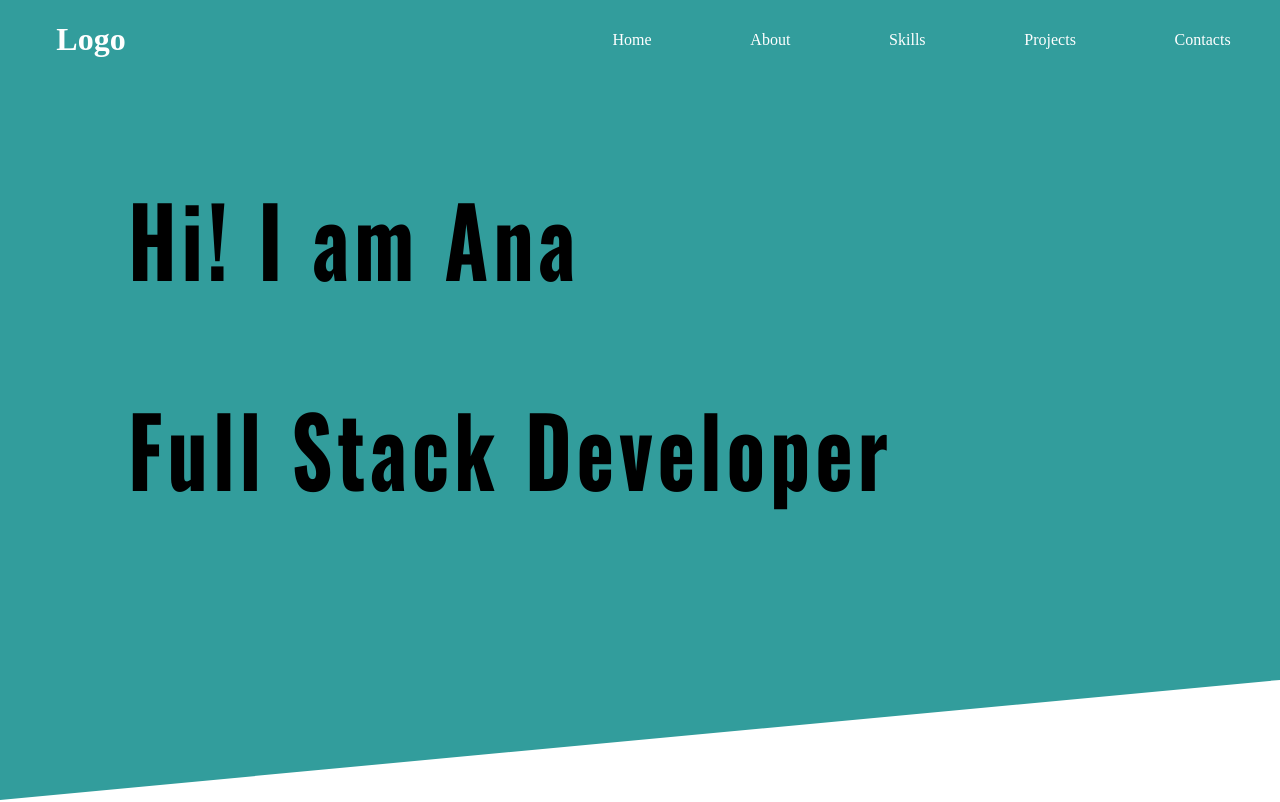
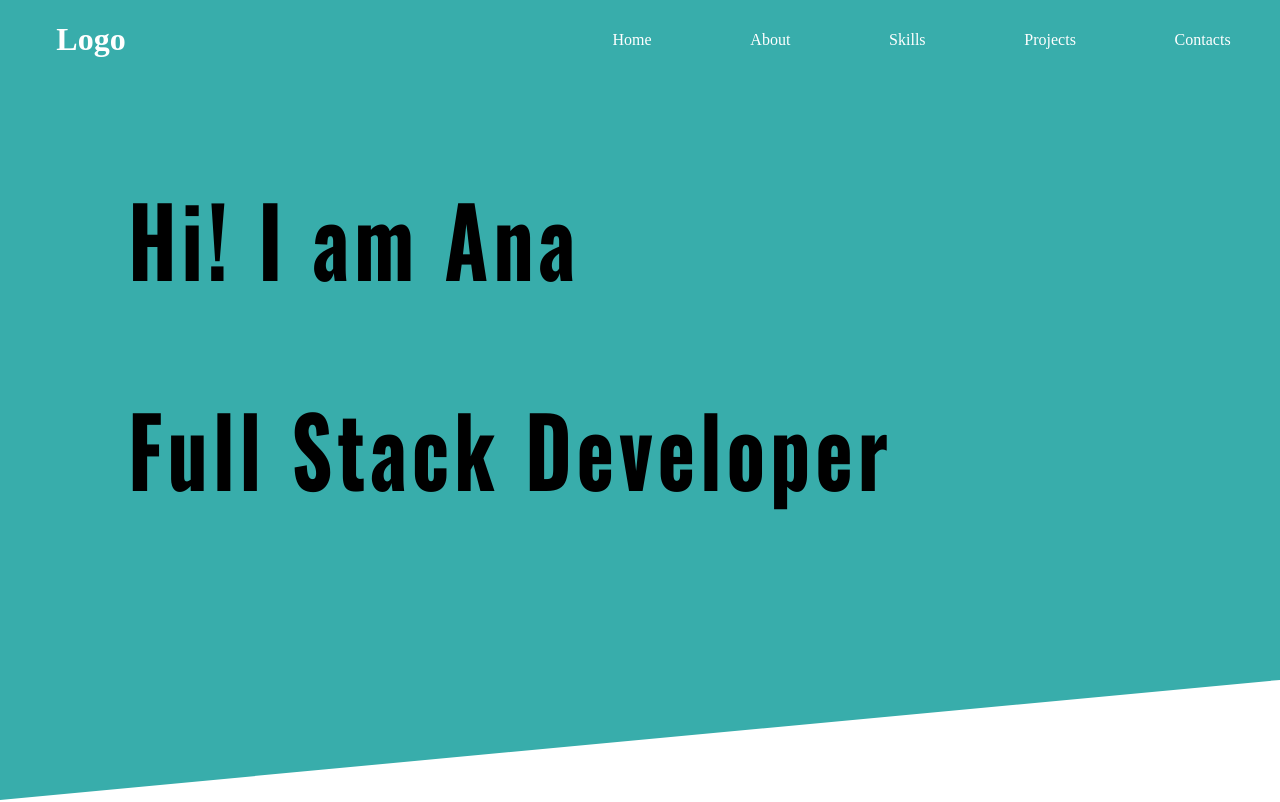
Before and after one commit to anamecia/potfolio, a React (Create React App) app: page / in a window 1280 px wide. Shown: the top 802 px of the page. Built offline with nearby package versions, Linux system fonts and the light colour scheme.

Commit message:
change the background color of the home section and navbar

```diff
--- a/src/styles/Home.css
+++ b/src/styles/Home.css
@@ -3,7 +3,7 @@
     flex-direction: column;
     align-items: flex-end;
     min-height: 90vh;
-    background-color: #329D9C;
+    background-color: rgb(56, 173, 171);
     clip-path: polygon(0 0, 100% 0, 100% 75vh, 0% 100%);
 }
 
--- a/src/styles/Navbar.css
+++ b/src/styles/Navbar.css
@@ -3,7 +3,7 @@
     justify-content: center;
     align-items: center;
     height: 20vh;
-    background-color: #329D9C;
+    background-color:rgb(56, 173, 171);
     color:white;
 }
 
```
